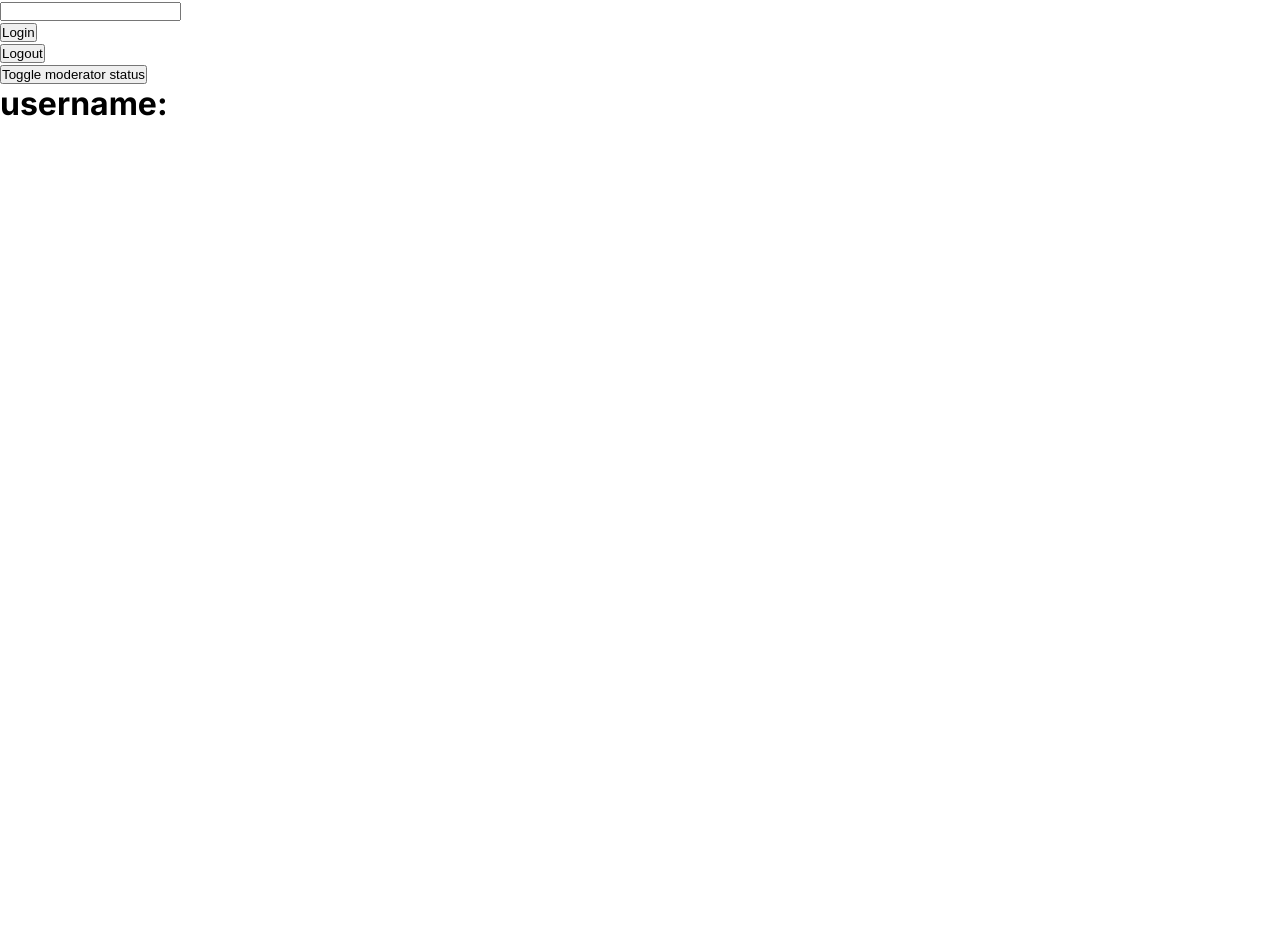
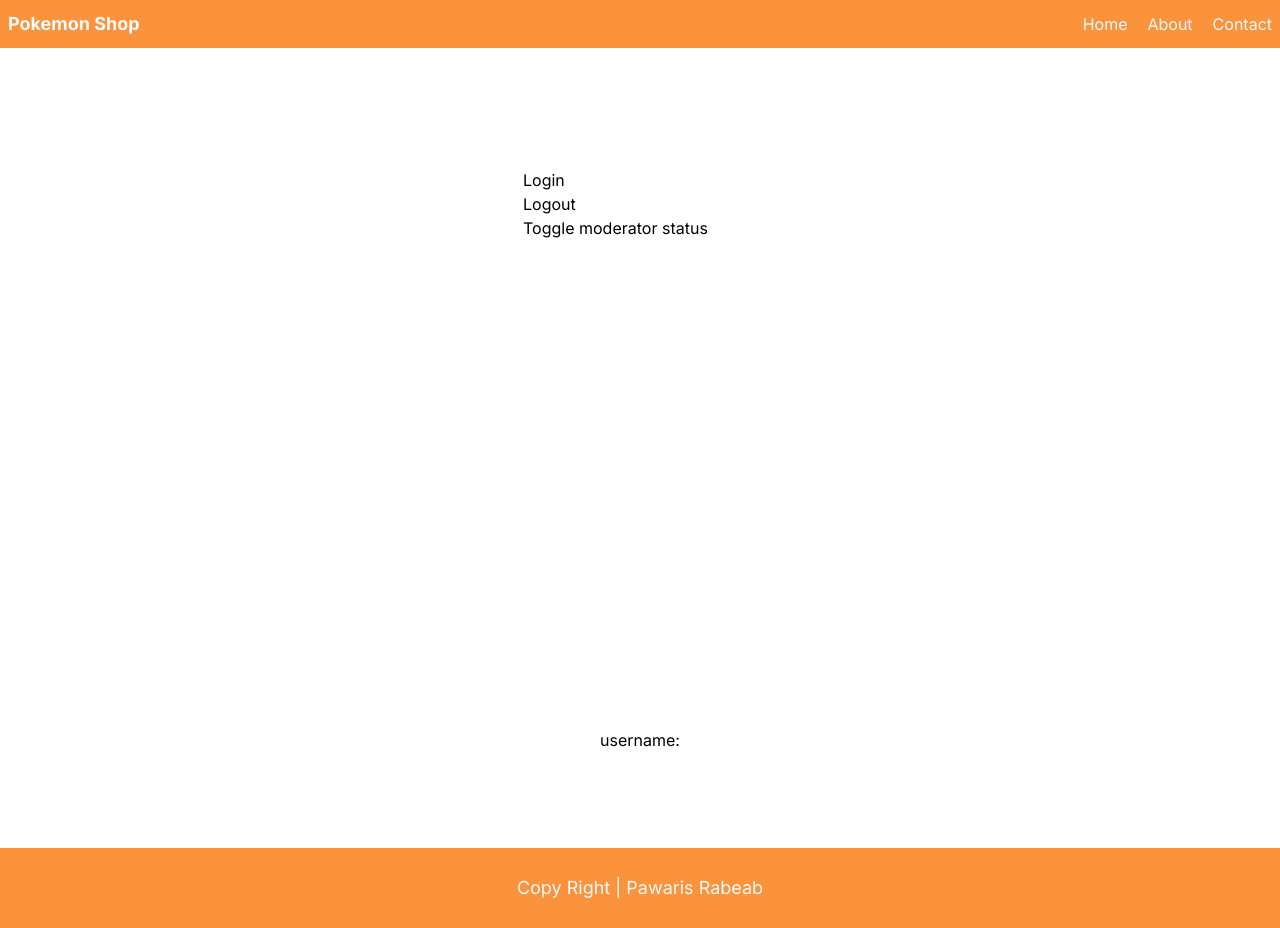
Before and after one commit to PawarisSueaaeim/React-redux-toolkit, a Next.js app: page / in a window 1280 px wide. Before the commit the page ends 800 px from the top, so only its background shows below. Built offline with nearby package versions, Linux system fonts and the light colour scheme.

Commit message:
build file structure

```diff
--- a/src/app/globals.css
+++ b/src/app/globals.css
@@ -1,3 +1,7 @@
+@tailwind base;
+@tailwind components;
+@tailwind utilities;
+
 * {
   margin: 0;
   padding: 0;
--- a/src/app/layout.tsx
+++ b/src/app/layout.tsx
@@ -1,14 +1,13 @@
 import type { Metadata } from 'next'
-import { Inter } from 'next/font/google'
 import './globals.css'
+import { inter, roboto, publicSan } from '@/font/font'
 import { ReduxProvider } from '@/redux/provider'
-
-
-const inter = Inter({ subsets: ['latin'] })
+import { PrimaryNavbar } from '@/components/navbar'
+import PrimaryFooter from '@/components/footer/PrimaryFooter'
 
 export const metadata: Metadata = {
-  title: 'Create Next App',
-  description: 'Generated by create next app',
+  title: 'Pokemons shopp',
+  description: 'Training Next 14 with redux toolkit',
 }
 
 export default function RootLayout({
@@ -20,7 +19,9 @@ export default function RootLayout({
     <html lang="en">
       <body className={inter.className}>
         <ReduxProvider>
-          {children}
+          <PrimaryNavbar/>
+            {children}
+          <PrimaryFooter/>
         </ReduxProvider>
       </body>
     </html>
--- a/src/app/page.tsx
+++ b/src/app/page.tsx
@@ -9,7 +9,6 @@ export default function Home() {
   return (
     <main className="flex min-h-screen flex-col items-center justify-between p-24">
       <Login/>
-
       <h1>username: {username}</h1>
     </main>
   )
--- /dev/null
+++ b/src/components/footer/PrimaryFooter.tsx
@@ -0,0 +1,11 @@
+import React from 'react'
+
+type Props = {}
+
+export default function PrimaryFooter({}: Props) {
+  return (
+    <div className='flex justify-center items-center bg-orange-400 h-20'>
+        <span className='text-lg text-slate-50'>Copy Right | Pawaris Rabeab</span>
+    </div>
+  )
+}
--- a/src/components/navbar/PrimaryNavbar.tsx
+++ b/src/components/navbar/PrimaryNavbar.tsx
@@ -0,0 +1,16 @@
+import React from 'react'
+
+type Props = {}
+
+export default function PrimaryNavbar({}: Props) {
+  return (
+    <div className='flex justify-between items-center px-2 py-1 bg-orange-400 text-slate-50 h-12'>
+        <span className='text-lg font-semibold'>Pokemon Shop</span>
+        <ul className='text-base flex items-center justify-center gap-5'>
+            <li>Home</li>
+            <li>About</li>
+            <li>Contact</li>
+        </ul>
+    </div>
+  )
+}
--- /dev/null
+++ b/src/font/font.ts
@@ -0,0 +1,18 @@
+import { Inter, Roboto, Public_Sans } from 'next/font/google'
+
+export const publicSan = Public_Sans({
+    subsets: ['latin'],
+    display: 'swap',
+})
+
+export const inter = Inter({
+    weight: ['200', '400', '700'],
+    subsets: ['latin'],
+    display: 'swap',
+})
+
+export const roboto = Roboto({
+    weight: ['100', '400', '700'],
+    subsets: ['latin'],
+    display: 'swap',
+})
```
Also changed, not shown: src/constants/index.ts (added).
